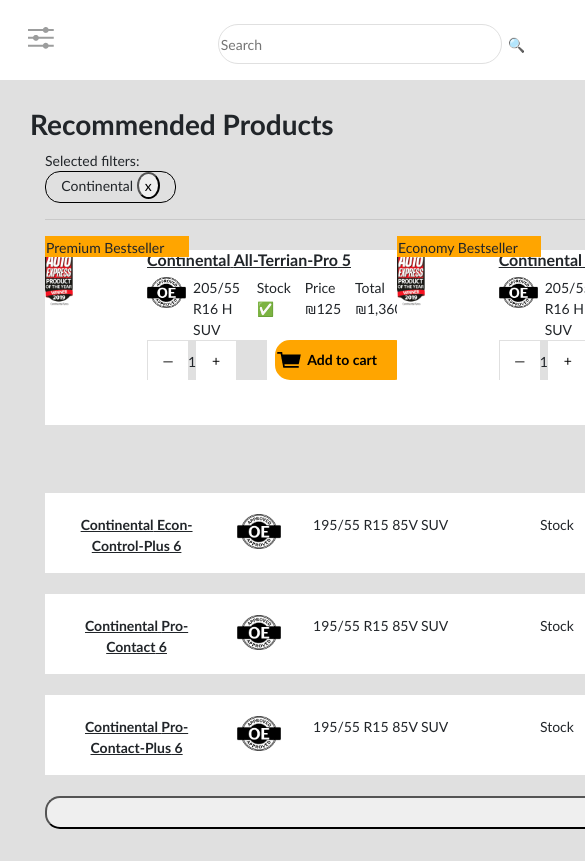
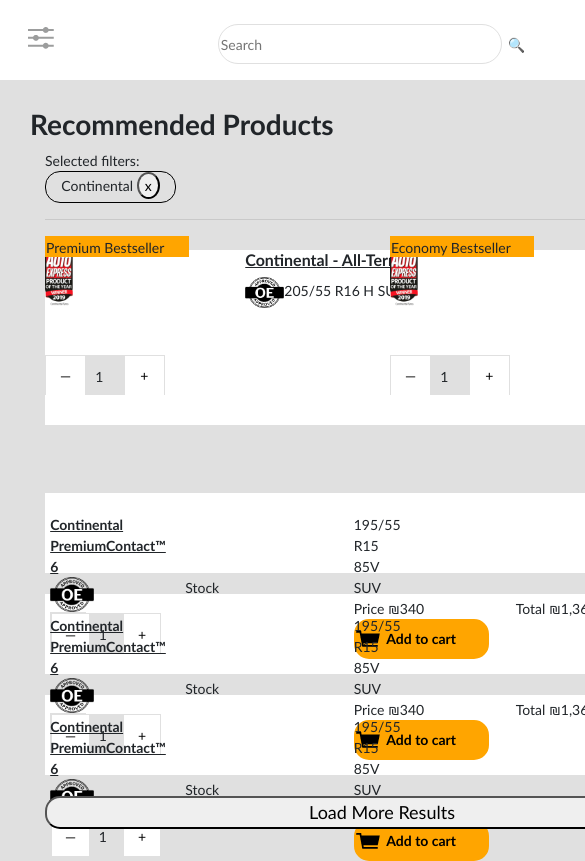
Before and after one commit to ddunn40495/dmg, a React (Create React App) app in the folder front-end/: page / in a window 390 px wide. Shown: the top 861 px of the page, 585 px wide, since content can reach past the window. Built offline with nearby package versions, Linux system fonts and the light colour scheme.

Commit message:
styled stock buttons

```diff
--- a/front-end/src/App.css
+++ b/front-end/src/App.css
@@ -15,8 +15,7 @@
 /* DESKTOP */
 /* desktop 1366px */
 
-
-
+/* GENERAL */
 h1 {
   font-size: 28px;
   font-weight: bold;
@@ -27,6 +26,8 @@
   font-weight: bold;
   text-decoration: underline;
 }
+
+/* NAV */
 
 .navbar {
   background-color: white;
@@ -78,12 +79,6 @@
   height: 20.29px;
 }
 
-.container {
-  width: 1306px;
-  margin: 0 30px;
-}
-
-
 .search-input {
   width: 525px;
   height: 40px;
@@ -96,6 +91,15 @@
   background-color: white;
   border: none;
 }
+
+
+/* BODY */
+
+.container {
+  width: 1306px;
+  margin: 0 30px;
+}
+
 
 /* SEARCH & FILTER */
 .filter-container {
@@ -124,6 +128,7 @@
 /* BESTSELLERS CONTAINER */
 
 .bestsellers-container {
+  width: 1306px;
   height: 187px;
   box-sizing: border-box;
   display: flex;
@@ -144,6 +149,7 @@
 .premium-info {
   display: flex;
   flex-direction: row;
+  width: 646px;
   height: 175px;
   box-sizing: border-box;
 }
@@ -187,6 +193,15 @@
   height: 40px;
   background-color: #e0e0e0;
   border: 1px solid #e0e0e0;
+  display: flex;
+  flex-direction: row;
+}
+
+.number, .stock-btn {
+  width: 34%;
+}
+.number {
+  padding: 10px;
 }
 
 .stock-btn {
@@ -362,8 +377,11 @@
 
 /* TABLET PORTRAIT 768 */
 @media (max-width: 768px) and (orientation: portrait) {
+  #desktop-display {
+    display: none;
+  }
   #mobile-display {
-    display: none;
+    display: block;
   }
 
   .navbar {
@@ -376,9 +394,9 @@
     height: 40px;
   }
 
-  /* .container {
+  .container {
     width: 704px;
-  } */
+  }
 
   .filter-container {
     width: 704px;
@@ -444,6 +462,62 @@
 .nav-right {
   margin: .15em 0;
 }
+
+.product-info-container {
+  display: flex;
+  flex-direction: row;
+  text-align: left;
+}
+
+.mobile1 {
+  width: 45%;
+  display: block;
+}
+
+.mobile2 {
+  width: 54%;
+  display: block;
+}
+
+.product-row {
+  display: flex;
+  flex-direction: row;
+}
+
+.product-price {
+  width: 45%;
+}
+.product-total {
+  width: 45%;
+}
+
+.premium-info {
+  display: flex;
+  flex-direction: column;
+}
+
+.bestseller-row1 {
+  height: 60%;
+  display: flex;
+  flex-direction: row;
+}
+
+.bestseller-row2 {
+  height: 38%;
+}
+.premium-img {
+  width: 31%;
+}
+
+.premium-text {
+  width: 67%;
+}
+
+.pb-stock-info {
+  display: flex;
+  flex-direction: row;
+}
+
 
 /* MOBILE 375 */
 
@@ -626,4 +700,6 @@
     flex-direction: row;
   }
 
+
+
 }
--- a/front-end/src/components/Bestseller.jsx
+++ b/front-end/src/components/Bestseller.jsx
@@ -3,6 +3,7 @@
 import CartButton from "./CartButton";
 import Oelogo from "../assets/oelogo.png";
 import Autoexpress from "../assets/autoexpress.png";
+import Tire from "../assets/tire.png";
 
 class Bestseller extends React.Component {
   constructor(props) {
@@ -34,7 +35,9 @@
             <div className='tag'>{this.props.cat} Bestseller</div>
             <div className='premium-info'>
               <div className='premium-img'>
-                <div className='tire-img'></div>
+                <div className='tire-img'>
+                  <img src={Tire} alt='tire img' />
+                </div>
                 <div className='auto-img'>
                   <img src={Autoexpress} alt='auto express logo' />
                 </div>
--- a/front-end/src/components/Item.jsx
+++ b/front-end/src/components/Item.jsx
@@ -63,8 +63,11 @@
                 </div>
               </div>
               <div className='stock-buttons product-stock-buttons product-item'>
-                <button className='stock-btn'>-</button>4
-                <button className='stock-btn'>+</button>
+              <StockButton
+                num={this.state.num}
+                add={this.addNum}
+                sub={this.subNum}
+              />
               </div>
             </div>
             <div className="mobile2">
--- a/front-end/src/components/StockButton.jsx
+++ b/front-end/src/components/StockButton.jsx
@@ -11,7 +11,7 @@
         <button onClick={this.props.sub} className='stock-btn'>
           —
         </button>
-        {this.props.num}
+        <p className='number'>{this.props.num}</p>
         <button onClick={this.props.add} className='stock-btn'>
           +
         </button>
--- a/front-end/src/containers/Products.jsx
+++ b/front-end/src/containers/Products.jsx
@@ -24,6 +24,7 @@
     return (
       <div className='products-container'>
         <div className='bestsellers-container'>
+          <div className='premium-bestseller'>
             <Bestseller
               brand={this.state.data[4].brand}
               name={this.state.data[4].name}
@@ -31,6 +32,8 @@
               price={this.state.data[4].price}
               cat={"Premium"}
             />
+          </div>
+          <div className='bestsellers-container'>
             <Bestseller
               brand={this.state.data[0].brand}
               name={this.state.data[0].name}
@@ -38,6 +41,7 @@
               price={this.state.data[0].price}
               cat={"Economy"}
             />
+          </div>
         </div>
         <div className='item-container'>
           <Item
```
Also changed, not shown: 1 other file (tests, documents, lock files or other folders). Lines whose indentation alone changed are shown as unchanged.
